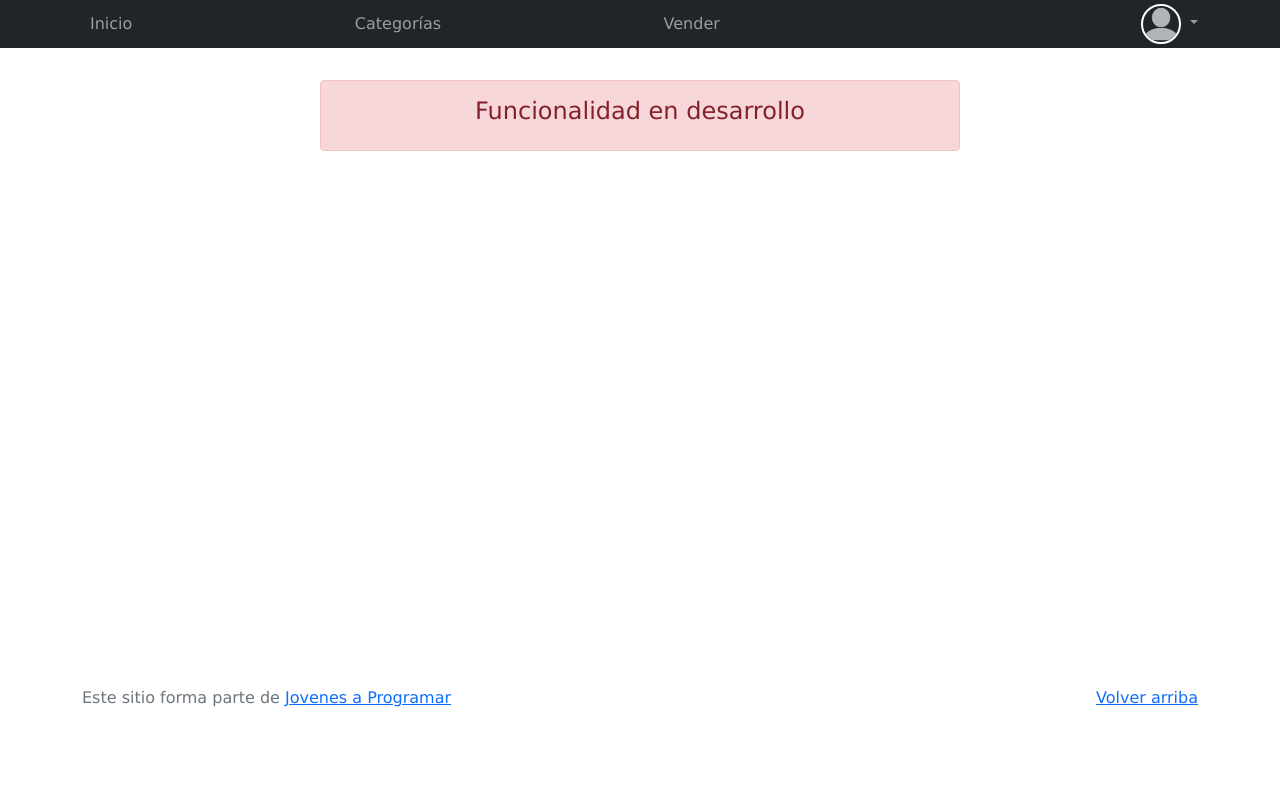
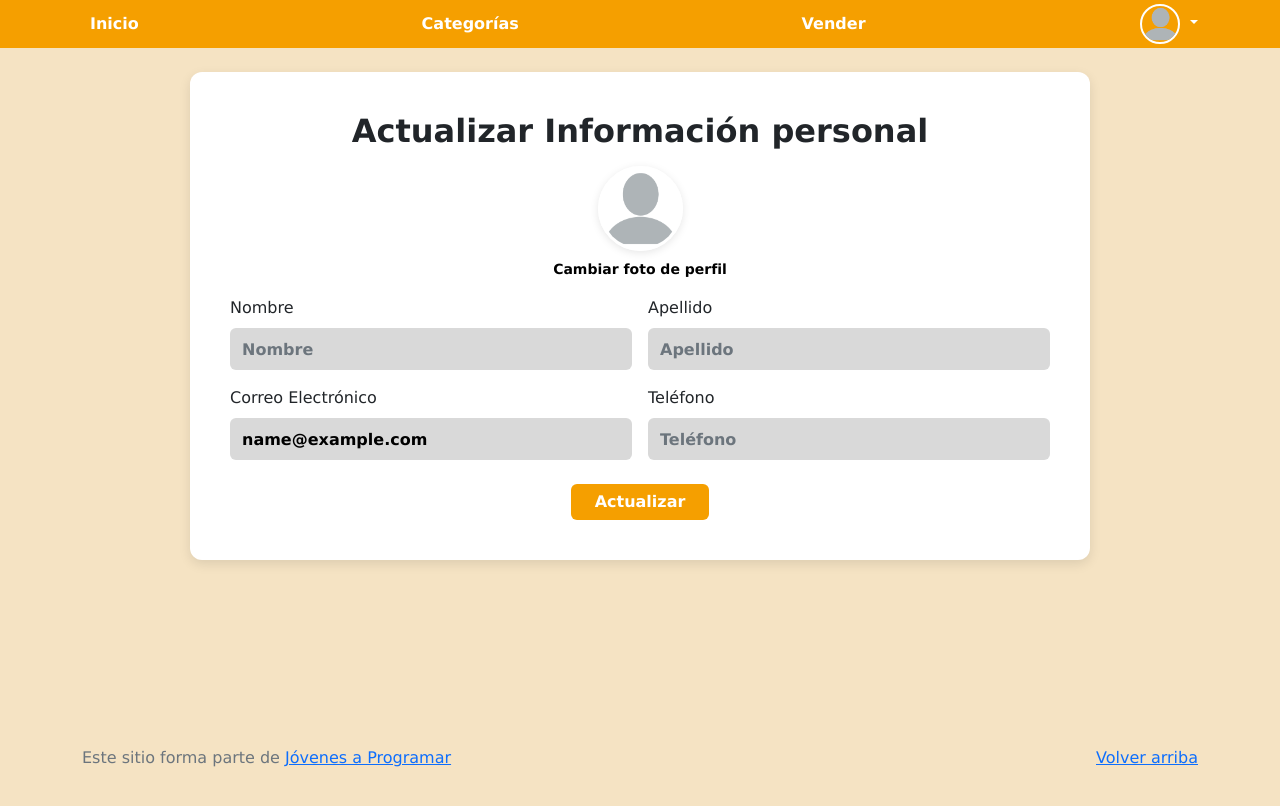
Before and after one commit to felipebarcelo/Proyecto-final-Grupo2, a plain HTML site: page my-profile.html in a window 1280 px wide. Drawn offline with Linux system fonts and the light colour scheme; sample sign-in values are in the browser's storage.

Commit message:
Agregado my-profile.html con diseño y funcionalidad completa

```diff
--- /dev/null
+++ b/css/profile.css
@@ -0,0 +1,84 @@
+/* ===== Perfil - versión resumida ===== */
+
+body {
+    background-color: #f5e3c3;
+    font-family: 'Raleway', sans-serif;
+}
+
+.navbar {
+    background: #f59f00 !important;
+}
+
+.navbar .nav-link {
+    color: #fff !important;
+    font-weight: 600;
+}
+
+/* Centrado y tarjeta */
+main {
+    min-height: calc(100vh - 150px);
+    display: flex;
+    align-items: flex-start;
+    justify-content: center;
+    padding: 40px 15px;
+}
+
+.profile-card {
+    width: 100%;
+    max-width: 900px;
+    background: #fff;
+    border-radius: 12px;
+    padding: 40px;
+    box-shadow: 0 4px 12px rgba(0, 0, 0, 0.1);
+}
+
+/* Título */
+.profile-card h2 {
+    text-align: center;
+    font-weight: 800;
+    margin-bottom: 20px;
+}
+
+/* Avatar */
+.avatar {
+    width: 85px;
+    height: 85px;
+    border-radius: 50%;
+    display: block;
+    margin: 0 auto;
+    border: 3px solid #fff;
+    box-shadow: 0 2px 8px rgba(0, 0, 0, 0.1);
+}
+
+.link-like {
+    display: block;
+    text-align: center;
+    margin-top: 8px;
+    color: #000;
+    cursor: pointer;
+    font-weight: 600;
+}
+
+/* Inputs */
+.form-control.greyish {
+    background: #d9d9d9;
+    border: none;
+    border-radius: 6px;
+    height: 42px;
+    color: #000;
+    font-weight: 600;
+}
+
+/* Botón */
+.btn-warning {
+    background: #f59f00;
+    border: none;
+    color: #fff;
+    font-weight: 600;
+    border-radius: 6px;
+    transition: 0.2s;
+}
+
+.btn-warning:hover {
+    background: #e08e00;
+}
--- a/js/my-profile.js
+++ b/js/my-profile.js
@@ -0,0 +1,67 @@
+// js/my-profile.js
+(() => {
+    const PROFILE_KEY = 'emercado_profile';
+
+    // Obtiene un email desde lo que dejó el login en localStorage (ajusta si usás otra clave)
+    const getSessionEmail = () =>
+        localStorage.getItem('userEmail') ||
+        localStorage.getItem('username') ||
+        localStorage.getItem('user') ||
+        '';
+
+    // Elementos del DOM
+    const form = document.getElementById('profileForm');
+    const firstName = document.getElementById('firstName');
+    const lastName = document.getElementById('lastName');
+    const email = document.getElementById('email');
+    const phone = document.getElementById('phone');
+
+    const avatarInput = document.getElementById('avatarInput');
+    const avatarPreview = document.getElementById('avatarPreview');
+
+    // 1) Cargar datos guardados; si no hay, precargar email de sesión (primera vez)
+    const saved = localStorage.getItem(PROFILE_KEY);
+    if (saved) {
+        try {
+            const data = JSON.parse(saved);
+            firstName.value = data.firstName || '';
+            lastName.value = data.lastName || '';
+            email.value = data.email || '';
+            phone.value = data.phone || '';
+        } catch { }
+    } else {
+        email.value = getSessionEmail();
+    }
+
+    // 2) Solo vista previa de imagen (NO se persiste)
+    avatarInput?.addEventListener('change', (e) => {
+        const file = e.target.files?.[0];
+        if (!file) return;
+        const reader = new FileReader();
+        reader.onload = () => { avatarPreview.src = reader.result; };
+        reader.readAsDataURL(file);
+    });
+
+    // 3) Guardar perfil en localStorage (sin imagen)
+    form?.addEventListener('submit', (e) => {
+        e.preventDefault();
+        const data = {
+            firstName: firstName.value.trim(),
+            lastName: lastName.value.trim(),
+            email: email.value.trim(),
+            phone: phone.value.trim()
+        };
+        localStorage.setItem(PROFILE_KEY, JSON.stringify(data));
+
+        // feedback rápido en el botón
+        const btn = form.querySelector('button[type="submit"]');
+        const original = btn.innerText;
+        btn.disabled = true; btn.innerText = 'Guardado ✓';
+        setTimeout(() => { btn.disabled = false; btn.innerText = original; }, 1200);
+    });
+
+    // 4) Hacer clic en el texto para abrir el selector de archivos
+    document.querySelector('label[for="avatarInput"]')?.addEventListener('click', () => {
+        avatarInput.click();
+    });
+})();
--- a/my-profile.html
+++ b/my-profile.html
@@ -5,33 +5,21 @@
   <meta http-equiv="Content-Type" content="text/html; charset=UTF-8">
   <meta name="viewport" content="width=device-width, initial-scale=1, shrink-to-fit=no">
   <title>eMercado - Todo lo que busques está aquí</title>
+
   <link href="https://fonts.googleapis.com/css?family=Raleway:300,300i,400,400i,700,700i,900,900i" rel="stylesheet">
   <link href="css/bootstrap.min.css" rel="stylesheet">
   <link href="css/styles.css" rel="stylesheet">
-  <style>
-    .bd-placeholder-img {
-      font-size: 1.125rem;
-      text-anchor: middle;
-      -webkit-user-select: none;
-      -moz-user-select: none;
-      -ms-user-select: none;
-      user-select: none;
+  <link href="css/profile.css" rel="stylesheet"><!-- estilos de la maqueta -->
+
+  <script>
+    if (localStorage.getItem("isLoggedIn") !== "true") {
+      window.location.replace("login.html");
     }
-
-    @media (min-width: 768px) {
-      .bd-placeholder-img-lg {
-        font-size: 3.5rem;
-      }
-    }
-  </style>
-  <script>
-  if (localStorage.getItem("isLoggedIn") !== "true") {
-    window.location.replace("login.html");
-  }
-</script>
+  </script>
 </head>
 
 <body>
+  <!-- NAV con acceso a Mi perfil -->
   <nav class="navbar navbar-expand-lg navbar-dark bg-dark p-1">
     <div class="container">
       <button class="navbar-toggler" type="button" data-bs-toggle="collapse" data-bs-target="#navbarNav"
@@ -39,18 +27,11 @@
         <span class="navbar-toggler-icon"></span>
       </button>
       <div class="collapse navbar-collapse" id="navbarNav">
-        <ul class="navbar-nav w-100 justify-content-between">
-          <li class="nav-item">
-            <a class="nav-link" href="index.html">Inicio</a>
-          </li>
-          <li class="nav-item">
-            <a class="nav-link" href="categories.html">Categorías</a>
-          </li>
-          <li class="nav-item">
-            <a class="nav-link" href="sell.html">Vender</a>
-          </li>
-          <li class="nav-item">
-            <!-- Avatar con menú desplegable(sin "Mi perfil") -->
+        <ul class="navbar-nav w-100 justify-content-between align-items-center">
+          <li class="nav-item"><a class="nav-link" href="index.html">Inicio</a></li>
+          <li class="nav-item"><a class="nav-link" href="categories.html">Categorías</a></li>
+          <li class="nav-item"><a class="nav-link" href="sell.html">Vender</a></li>
+
           <li class="nav-item dropdown d-flex align-items-center">
             <a class="nav-link dropdown-toggle p-0" href="#" id="userMenu" role="button" data-bs-toggle="dropdown"
               aria-expanded="false">
@@ -59,6 +40,7 @@
             </a>
             <ul class="dropdown-menu dropdown-menu-end" aria-labelledby="userMenu">
               <li><span class="dropdown-item-text" id="userEmailMenu"></span></li>
+              <li><a class="dropdown-item" id="go-profile" href="my-profile.html">Mi perfil</a></li>
               <li>
                 <hr class="dropdown-divider">
               </li>
@@ -69,22 +51,57 @@
       </div>
     </div>
   </nav>
-  <main>
+
+  <!-- MAIN con el formulario -->
+  <main class="py-4">
     <div class="container">
-      <div class="alert alert-danger text-center" role="alert">
-        <h4 class="alert-heading">Funcionalidad en desarrollo</h4>
+      <div class="profile-card mx-auto">
+        <h2 class="text-center mb-3 fw-bold">Actualizar Información personal</h2>
+
+        <div class="text-center mb-3">
+          <img id="avatarPreview" class="avatar" src="img/img_perfil.png" alt="Avatar">
+          <div class="small mt-2">
+            <label for="avatarInput" class="link-like">Cambiar foto de perfil</label>
+            <input id="avatarInput" type="file" accept="image/*" class="d-none">
+          </div>
+        </div>
+
+        <form id="profileForm" novalidate>
+          <div class="row g-3">
+            <div class="col-md-6">
+              <label class="form-label">Nombre</label>
+              <input type="text" id="firstName" class="form-control greyish" placeholder="Nombre">
+            </div>
+            <div class="col-md-6">
+              <label class="form-label">Apellido</label>
+              <input type="text" id="lastName" class="form-control greyish" placeholder="Apellido">
+            </div>
+            <div class="col-md-6">
+              <label class="form-label">Correo Electrónico</label>
+              <input type="email" id="email" class="form-control greyish" placeholder="Correo electrónico">
+            </div>
+            <div class="col-md-6">
+              <label class="form-label">Teléfono</label>
+              <input type="tel" id="phone" class="form-control greyish" placeholder="Teléfono">
+            </div>
+          </div>
+
+          <div class="text-center mt-4">
+            <button class="btn btn-warning px-4" type="submit">Actualizar</button>
+          </div>
+        </form>
       </div>
     </div>
   </main>
+
   <footer class="text-muted">
     <div class="container">
-      <p class="float-end">
-        <a href="#">Volver arriba</a>
-      </p>
-      <p>Este sitio forma parte de <a href="https://jovenesaprogramar.edu.uy/" target="_blank">Jovenes a Programar</a>
+      <p class="float-end"><a href="#">Volver arriba</a></p>
+      <p>Este sitio forma parte de <a href="https://jovenesaprogramar.edu.uy/" target="_blank">Jóvenes a Programar</a>
       </p>
     </div>
   </footer>
+
   <script src="js/bootstrap.bundle.min.js"></script>
   <script src="js/init.js"></script>
   <script src="js/my-profile.js"></script>
```
